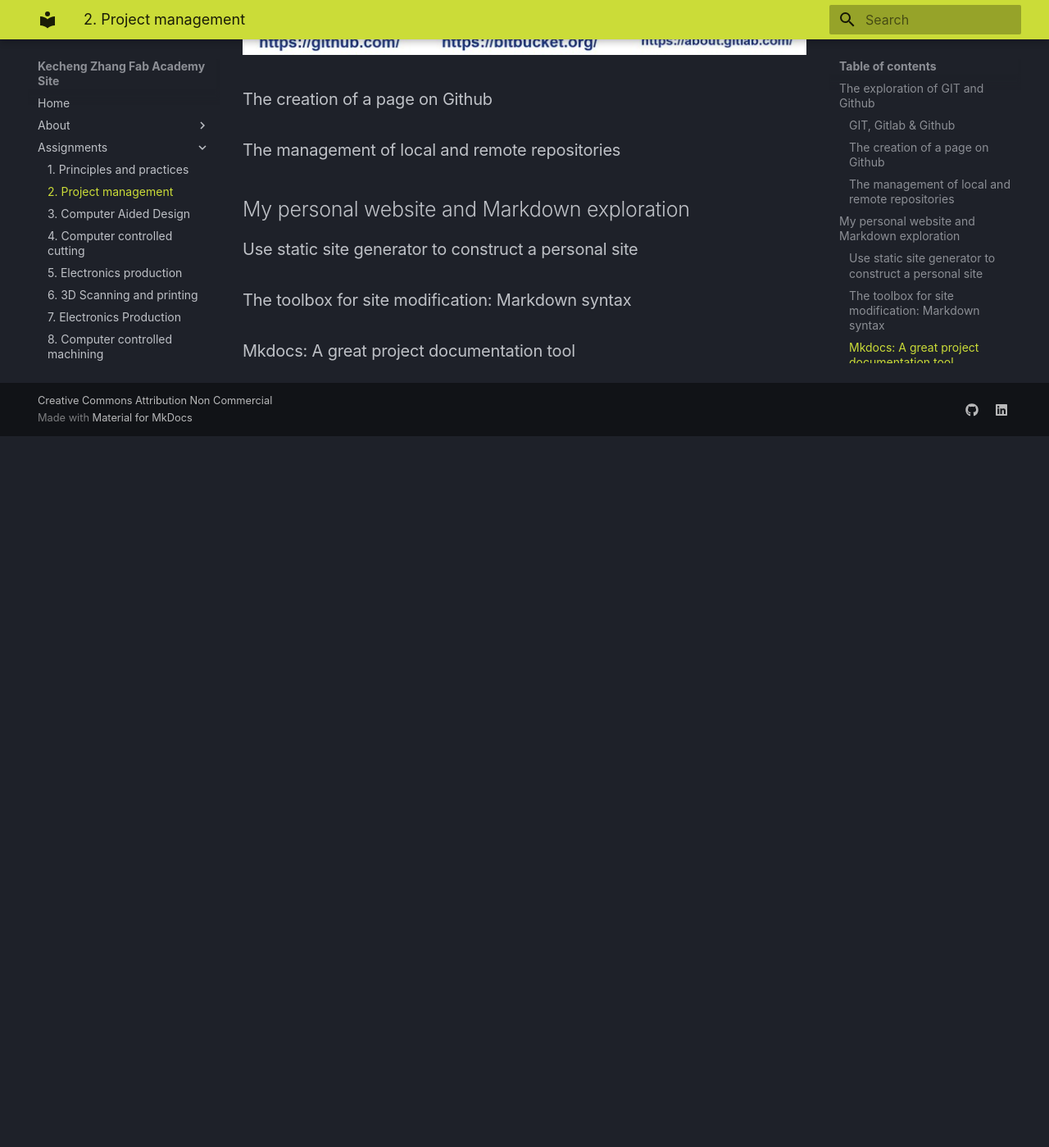
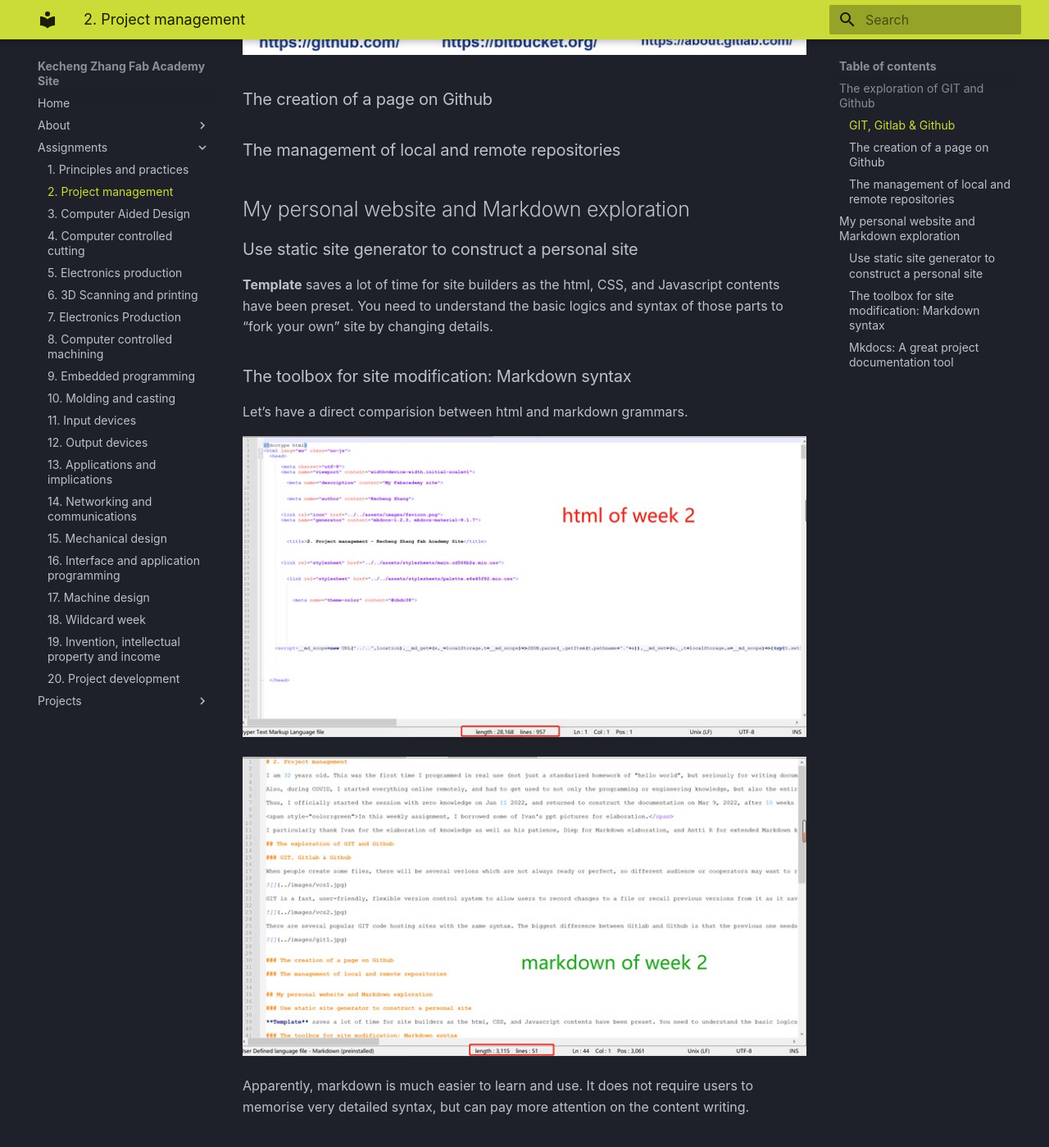
Before and after one commit to kecheeng/example-repository, an MkDocs documentation site: the page built from _docs/assignments/week02.md, in a window 1280 px wide and 1400 px high, scrolled down 2004 px. Shown: the whole window at 82% size. Built offline with MkDocs 1.6.1 and Material for MkDocs 9.7.7, drawn with Linux system fonts in a browser that asks for light colours; before the commit the page ends 2536 px from its top, so only the background shows below that.

Commit message:
deploying website

```diff
--- a/_docs/assignments/week02.md
+++ b/_docs/assignments/week02.md
@@ -36,6 +36,16 @@
 
 ### Use static site generator to construct a personal site
 
+**Template** saves a lot of time for site builders as the html, CSS, and Javascript contents have been preset. You need to understand the basic logics and syntax of those parts to "fork your own" site by changing details.
+
 ### The toolbox for site modification: Markdown syntax
 
+Let's have a direct comparision between html and markdown grammars.
+
+![](../images/markdown1.jpg)
+
+![](../images/markdown2.jpg)
+
+Apparently, markdown is much easier to learn and use. It does not require users to memorise very detailed syntax, but can pay more attention on the content writing.
+
 ### Mkdocs: A great project documentation tool
```
Also changed, not shown: _docs/images/markdown1.jpg (added), _docs/images/markdown2.jpg (added), 1 other file.
